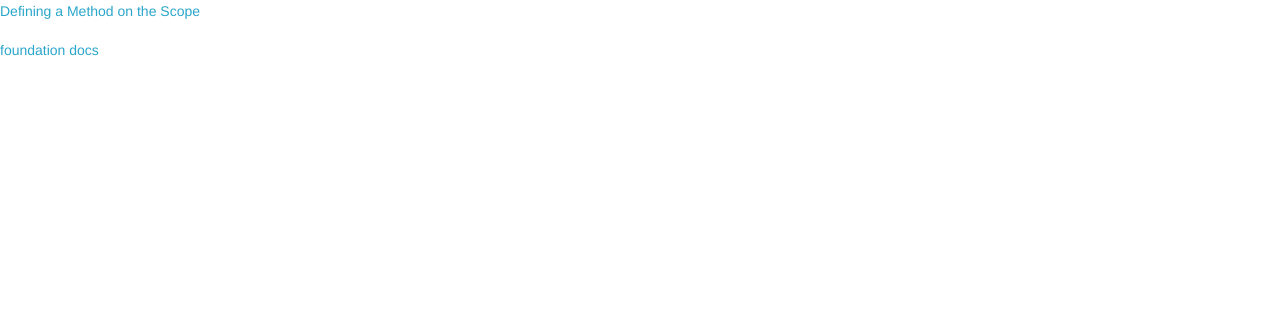
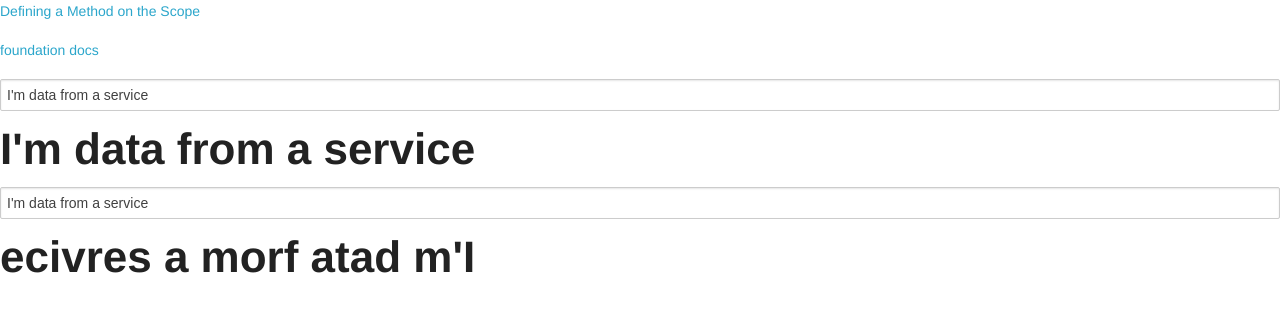
Before and after one commit to RyanDur/Angular_Practice, a plain HTML site: page DefiningAMethodOnTheScope/index.html in a window 1280 px wide. Drawn offline with Linux system fonts and the light colour scheme.

Commit message:
finish DefiningAMethodOnTheScope

```diff
--- a/DefiningAMethodOnTheScope/index.html
+++ b/DefiningAMethodOnTheScope/index.html
@@ -11,7 +11,17 @@
     </div>
 
 
-    <div ng-app="">
+    <div ng-app="myApp">
+      <div ng-controller="FirstCtrl">
+        <input type="text" ng-model="data.message"/>
+        <h1>{{data.message}}</h1>
+      </div>
+
+      <div ng-controller="SecondCtrl">
+        <input type="text" ng-model="data.message"/>
+        <h1>{{reversedMessage(data.message)}}</h1>
+      </div>
+
     </div>
 
     <script type="text/javascript" src="vendor/components/angular/angular.js"></script>
--- a/DefiningAMethodOnTheScope/main.js
+++ b/DefiningAMethodOnTheScope/main.js
@@ -0,0 +1,17 @@
+var myApp = angular.module('myApp', []);
+
+myApp.factory('Data', function() {
+    return {message: "I'm data from a service"};
+});
+
+function FirstCtrl($scope, Data) {
+    $scope.data = Data;
+}
+
+function SecondCtrl($scope, Data) {
+    $scope.data = Data;
+
+    $scope.reversedMessage = function(message) {
+	return message.split("").reverse().join("");
+    };
+}
```
